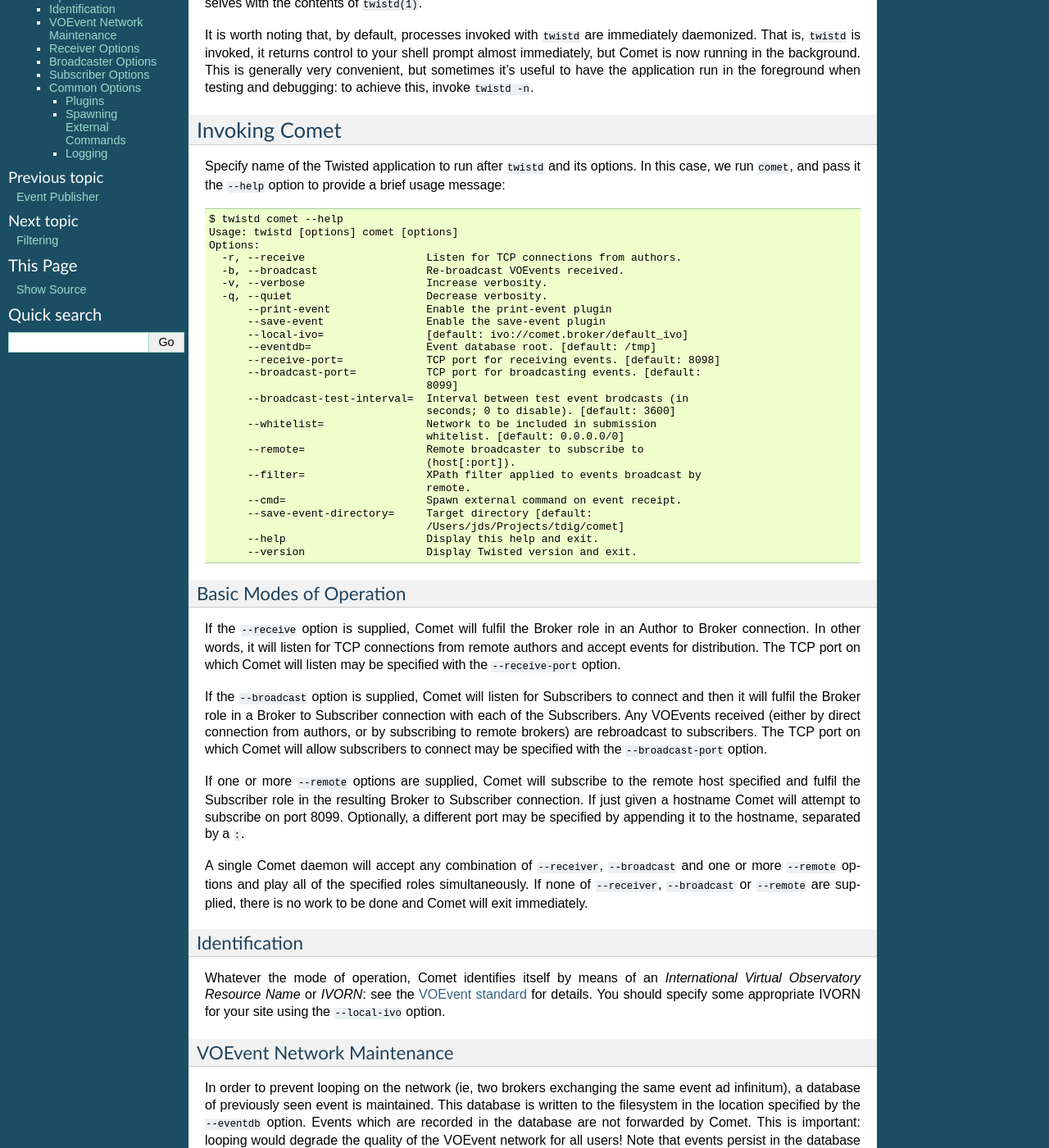
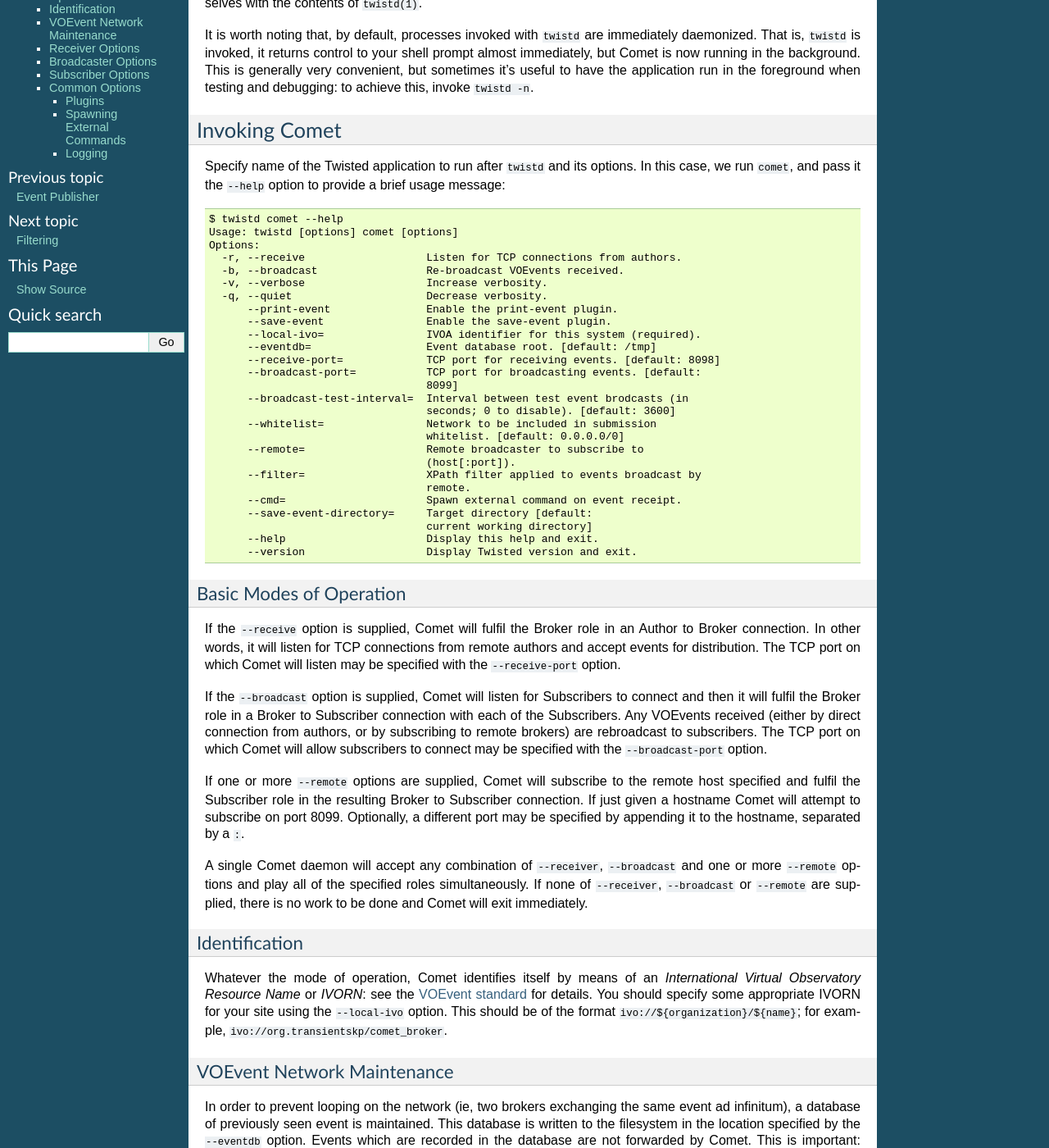
Before and after one commit to jdswinbank/Comet, a Sphinx documentation site: the page built from docs/usage/broker.rst, in a window 1280 px wide and 1400 px high, scrolled down 316 px. Shown: the whole window at 82% size. Built offline with Sphinx 7.4.7, drawn with Linux system fonts in a browser that asks for light colours.

Commit message:
Document requirement for user specified IVORN

```diff
--- a/docs/appendix/history.rst
+++ b/docs/appendix/history.rst
@@ -24,7 +24,7 @@
     Subscriber refuses to start if an XPath ``--filter`` is specified with
     invalid syntax (`GitHub #33`_).
 
-    Require that a valid IVOA identifier (IVORN) be supplied for this system,
+    Require that a valid IVOA identifier (IVORN) be supplied by the end user
     rather than relying on a default.
 
 .. _GitHub #29: https://github.com/jdswinbank/Comet/issues/29
--- a/docs/usage/broker.rst
+++ b/docs/usage/broker.rst
@@ -41,9 +41,9 @@
     -b, --broadcast                 Re-broadcast VOEvents received.
     -v, --verbose                   Increase verbosity.
     -q, --quiet                     Decrease verbosity.
-        --print-event               Enable the print-event plugin
-        --save-event                Enable the save-event plugin
-        --local-ivo=                [default: ivo://comet.broker/default_ivo]
+        --print-event               Enable the print-event plugin.
+        --save-event                Enable the save-event plugin.
+        --local-ivo=                IVOA identifier for this system (required).
         --eventdb=                  Event database root. [default: /tmp]
         --receive-port=             TCP port for receiving events. [default: 8098]
         --broadcast-port=           TCP port for broadcasting events. [default:
@@ -58,7 +58,7 @@
                                     remote.
         --cmd=                      Spawn external command on event receipt.
         --save-event-directory=     Target directory [default:
-                                    /Users/jds/Projects/tdig/comet]
+                                    current working directory]
         --help                      Display this help and exit.
         --version                   Display Twisted version and exit.
 
@@ -97,7 +97,8 @@
 *International Virtual Observatory Resource Name* or *IVORN*: see the `VOEvent
 standard <http://www.ivoa.net/Documents/VOEvent/index.html>`_ for details. You
 should specify some appropriate IVORN for your site using the ``--local-ivo``
-option.
+option. This should be of the format ``ivo://${organization}/${name}``; for
+example, ``ivo://org.transientskp/comet_broker``.
 
 VOEvent Network Maintenance
 +++++++++++++++++++++++++++
```
